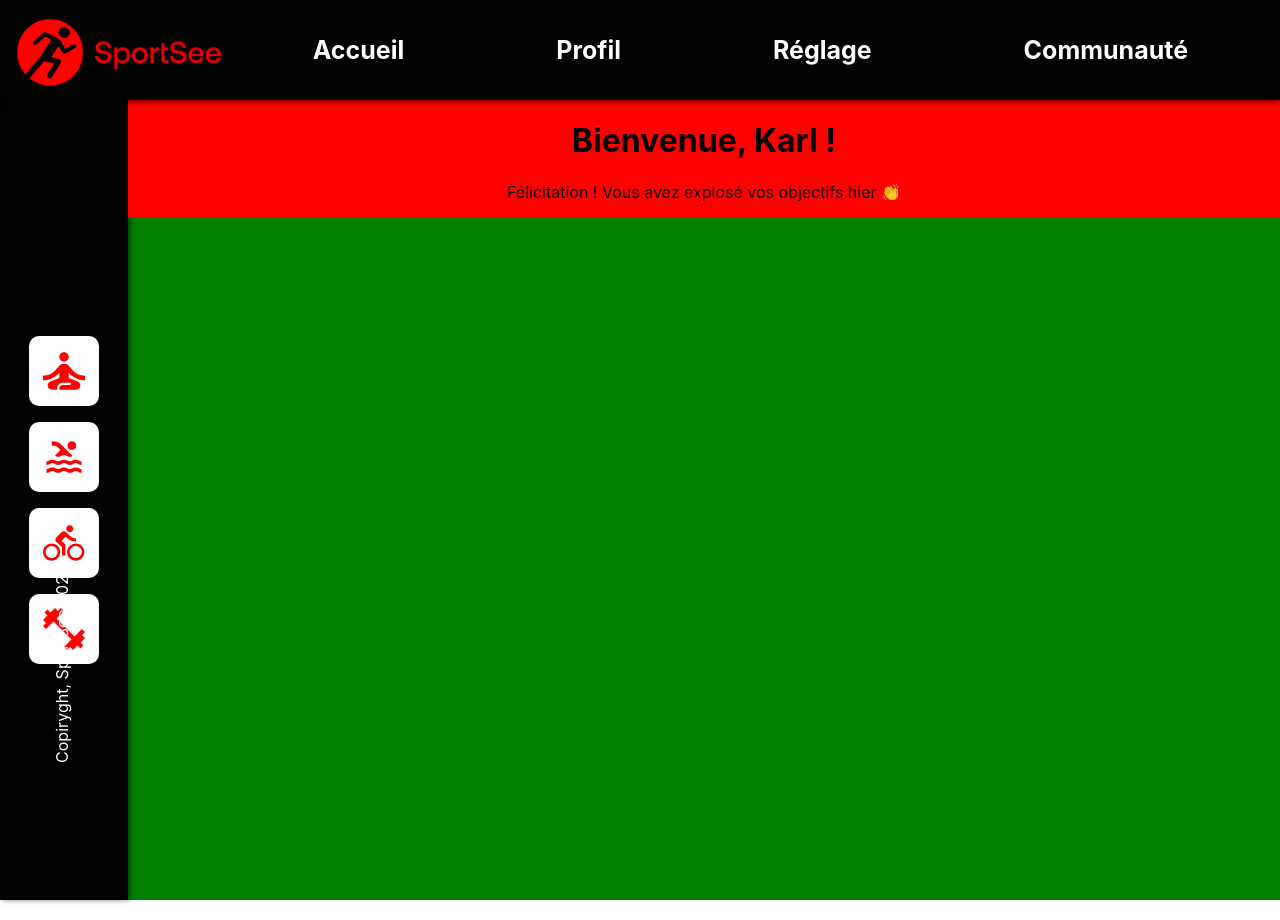
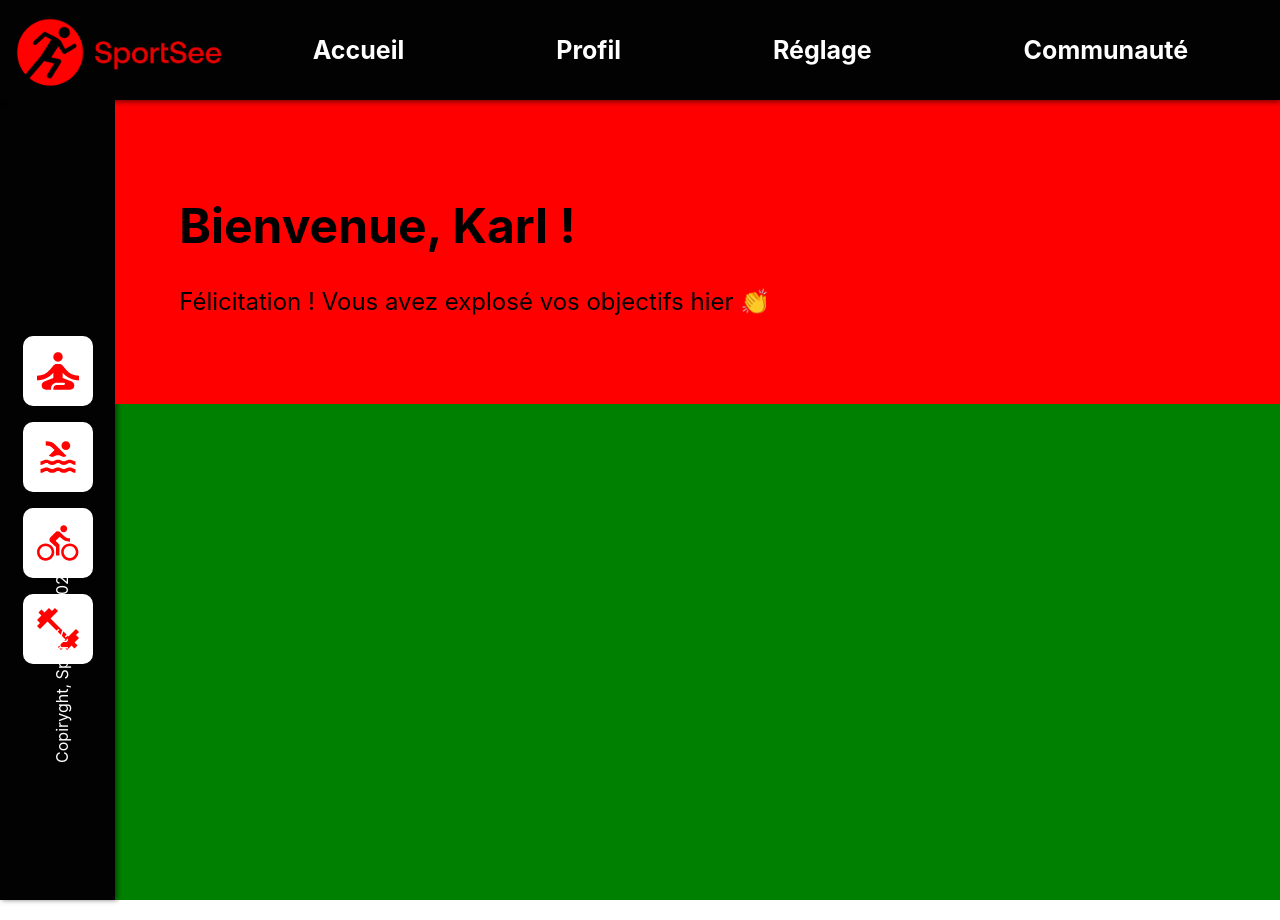
Before and after one commit to Chardema/p12, a React (Create React App) app: page / in a window 1280 px wide. Built offline with nearby package versions, Linux system fonts and the light colour scheme.

Commit message:
Finalisation Title V1 et MEP recharts

```diff
--- a/package.json
+++ b/package.json
@@ -11,6 +11,7 @@
     "react-dom": "^18.2.0",
     "react-router-dom": "^6.10.0",
     "react-scripts": "5.0.1",
+    "recharts": "^2.5.0",
     "web-vitals": "^2.1.4"
   },
   "scripts": {
--- a/src/components/Dashboard/Dashboard.js
+++ b/src/components/Dashboard/Dashboard.js
@@ -9,9 +9,10 @@ const Dashboard = () => {
 
     return (
         <div className={styles.dashboard}>
+            <div className={styles.dashboard__header}>
             <h1>Bienvenue, {USER_MAIN_DATA[0].userInfos.firstName} !</h1>
             <p>Félicitation ! Vous avez explosé vos objectifs hier 👏</p>
-
+            </div>
         </div>
     );
 };
--- a/src/components/Dashboard/Dashboard.module.scss
+++ b/src/components/Dashboard/Dashboard.module.scss
@@ -5,4 +5,9 @@
   height: 100%;
   background-color: red;
   margin: 0;
+  padding: 5%;
+    .dashboard__header {
+      text-align: left;
+      font-size: 1.5rem;
+  }
 }
--- a/src/layout/Layout.module.scss
+++ b/src/layout/Layout.module.scss
@@ -1,6 +1,6 @@
 .container {
   background-color: green;
-  max-width: 1440px;
+  max-width: 1920px;
   display: flex;
   flex-direction: row;
 }
```
Also changed, not shown: 1 other file (tests, documents, lock files or other folders).
